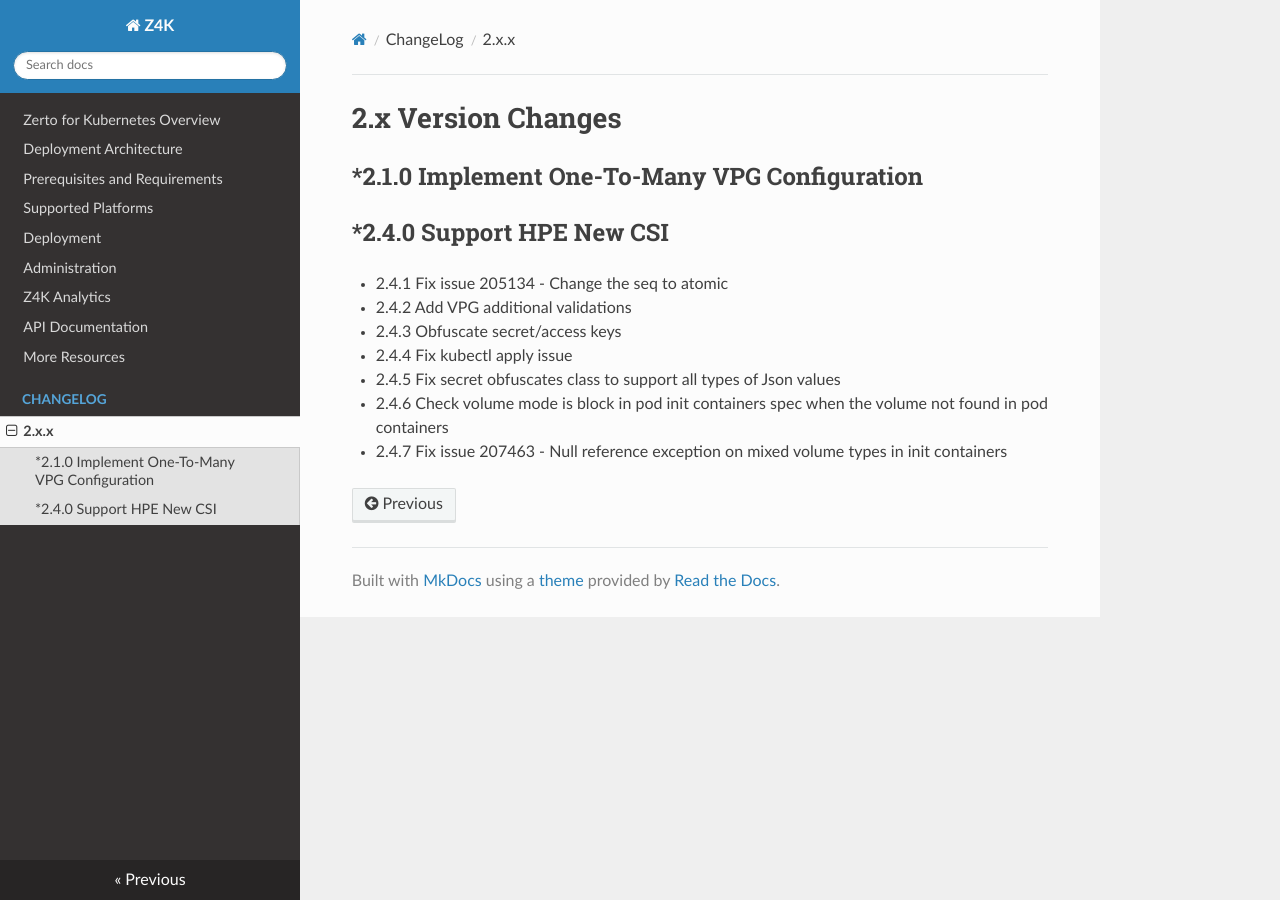
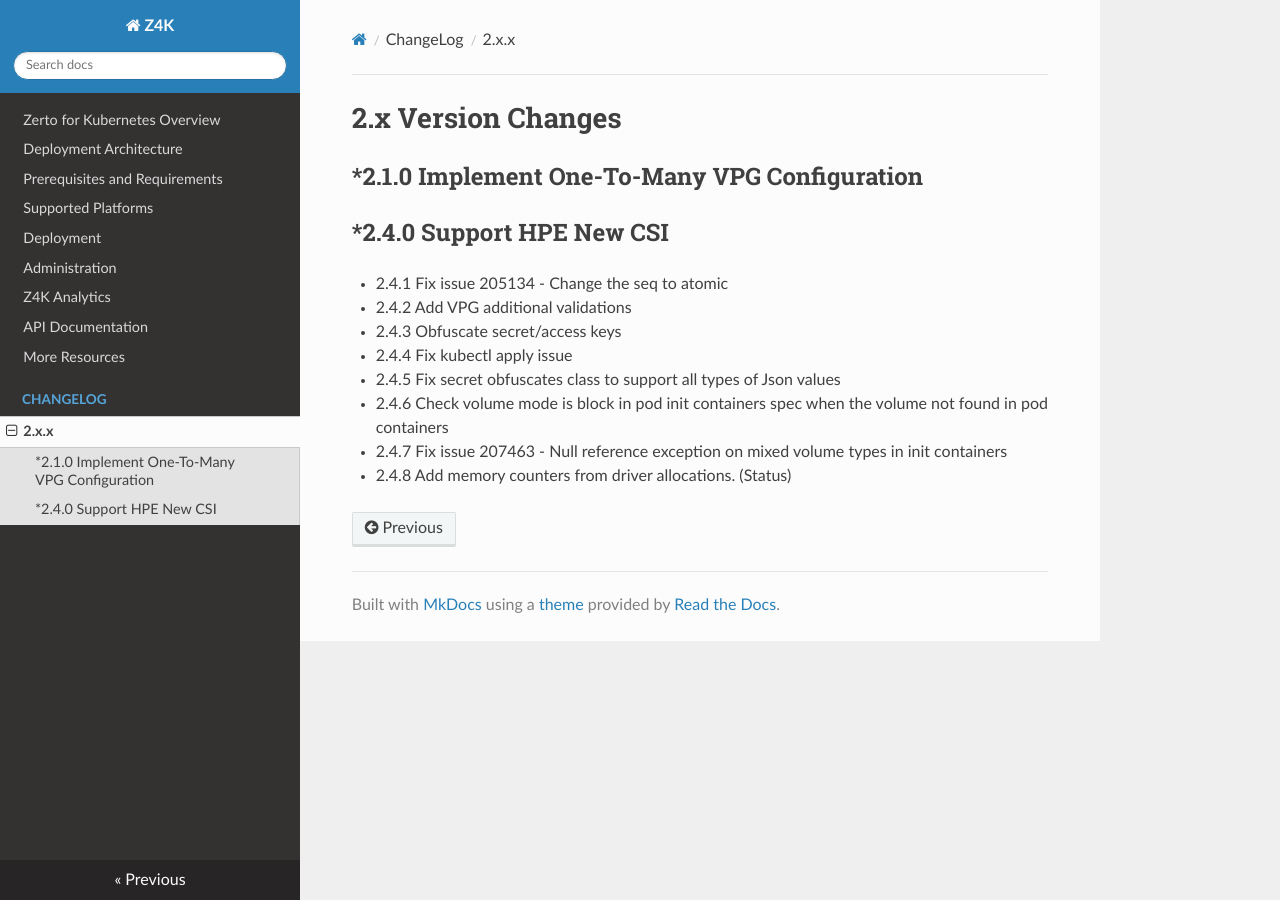
Before and after one commit to ZertoPublic/Z4K, an MkDocs documentation site: the page built from docs/changes/version2.x.x.md, in a window 1280 px wide. Built offline with MkDocs 1.6.1, drawn with Linux system fonts in a browser that asks for light colours.

Commit message:
Update version2.x.x.md

```diff
--- a/docs/changes/version2.x.x.md
+++ b/docs/changes/version2.x.x.md
@@ -11,3 +11,4 @@
 * 2.4.5 Fix secret obfuscates class to support all types of Json values
 * 2.4.6 Check volume mode is block in pod init containers spec when the volume not found in pod containers
 * 2.4.7 Fix issue 207463 - Null reference exception on mixed volume types in init containers
+* 2.4.8 Add memory counters from driver allocations. (Status)
```
